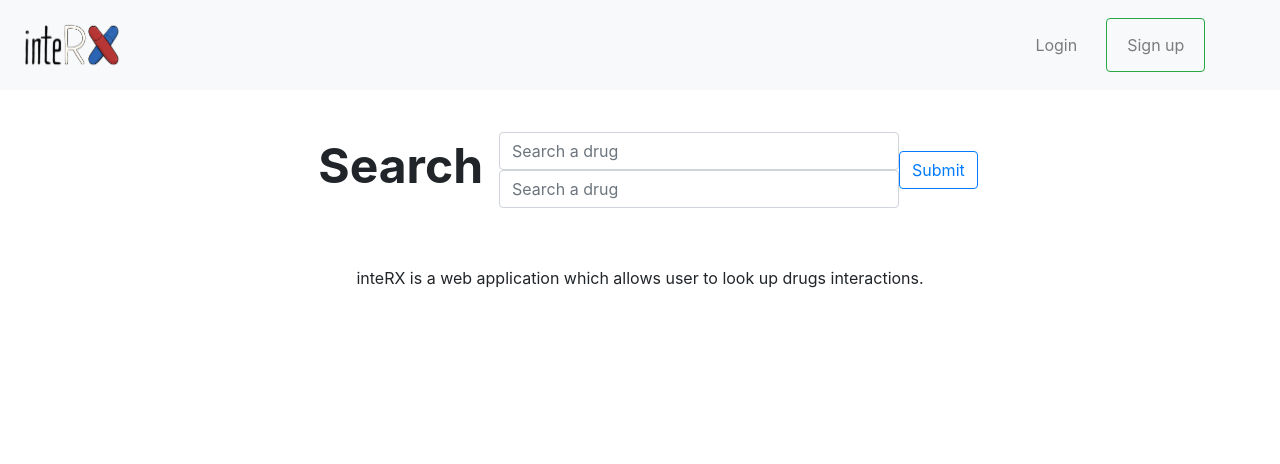
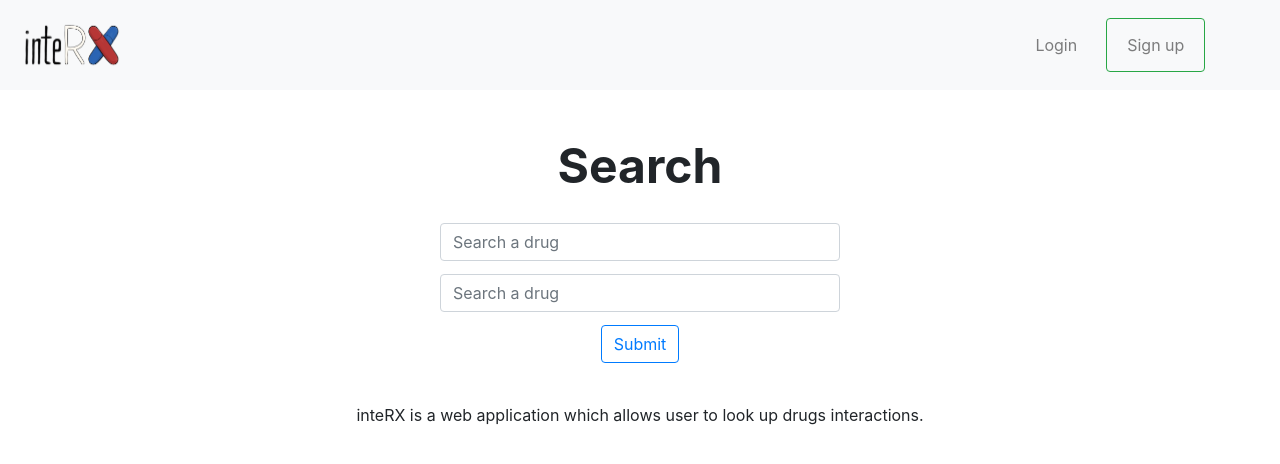
Before and after one commit to shish-kabobs/interx, a React (Create React App) app: page / in a window 1280 px wide. Shown: the top 464 px of the page. Built offline with nearby package versions, Linux system fonts and the light colour scheme; the HTML template or start-up script is replaced by a standard one.

Commit message:
Update search bar styles

```diff
--- a/src/components/search.component.js
+++ b/src/components/search.component.js
@@ -10,18 +10,18 @@ export default class Search extends Component {
 			<div>
 				<form action="">
 					<div className="form-group search">
-						<label className="search__bar" for="Search1">Search</label>
+						<label className="search__title" for="Search1">Search</label>
 						<div>
 							<input
 							type="text"
-							class="form-control"
+							class="form-control search__bar"
 							placeholder="Search a drug"
 							style={{ width: '25em' }}
 							required
 							></input>
 							<input
 							type="text"
-							class="form-control"
+							class="form-control search__bar"
 							placeholder="Search a drug"
 							style={{ width: '25em' }}
 							required
--- a/src/components/search.css
+++ b/src/components/search.css
@@ -1,15 +1,21 @@
 .search {
     display: flex;
+    flex-direction: column;
     align-items: center;
     justify-content: center;
     text-align: center;
     vertical-align: top;
 }
 
-.search__bar {
+.search__title {
     font-size: 3rem;
     font-weight: bold;
     padding: 1rem;
+    padding-bottom: 0;
+}
+
+.search__bar {
+    margin: 0.8rem 0;
 }
 
 .search__add {
```
